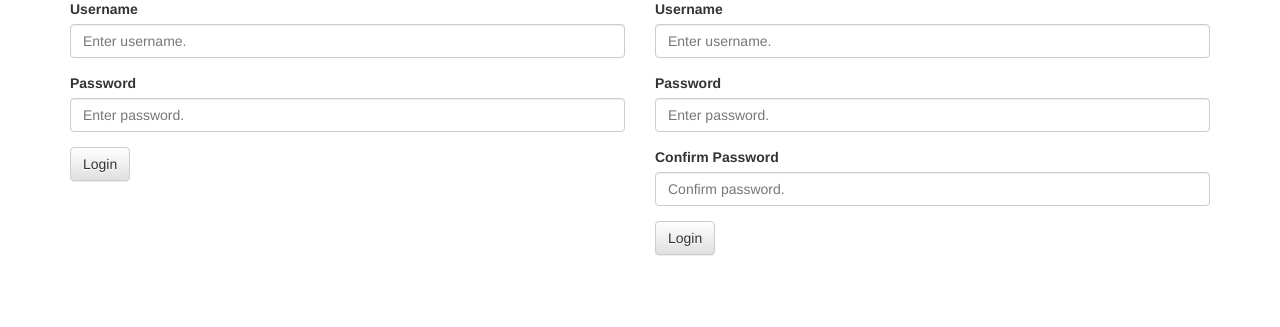
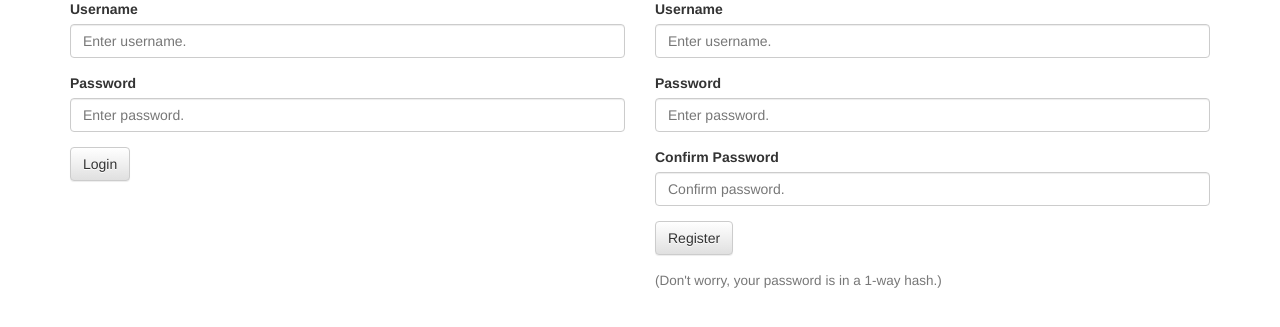
Before and after one commit to SuperUltraExtraordinaryDev/gualy, a Node server app: page /login in a window 1280 px wide. Shown: the part 143-470 px from the top of the page. Run offline with Node 20, Linux system fonts and the light colour scheme; some libraries are stand-ins or nearby versions.

Commit message:
added a reassuring note about password privacy.

```diff
--- a/views/login.jade
+++ b/views/login.jade
@@ -32,4 +32,6 @@ block content
           input(id="loginCPasswordInput" class="form-control" type="password" name="cpassword" placeholder="Confirm password.")
 
         .form-group
-          button(class="btn btn-default" type="submit") Login
+          button(class="btn btn-default" type="submit") Register
+      h4
+        small (Don't worry, your password is in a 1-way hash.)
```
